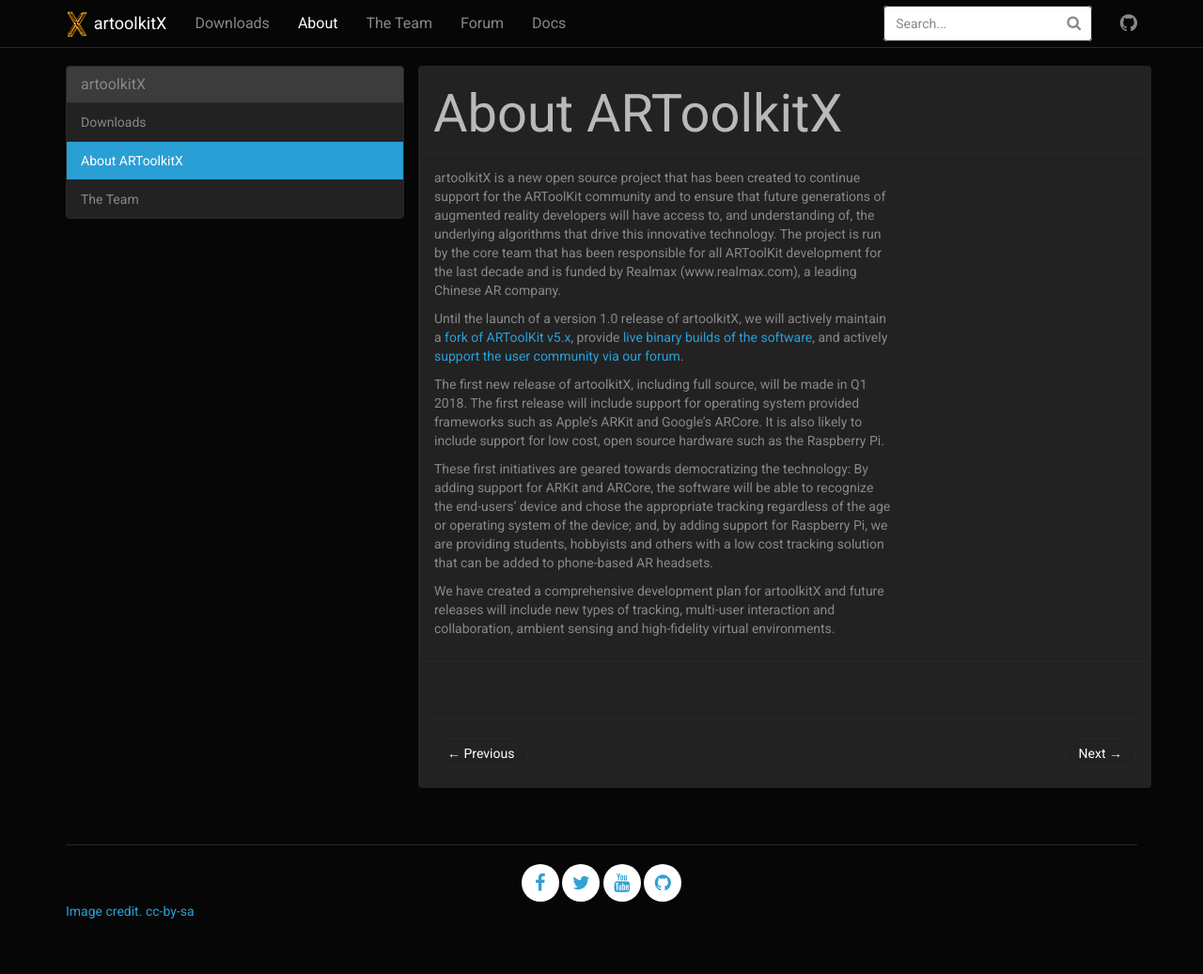
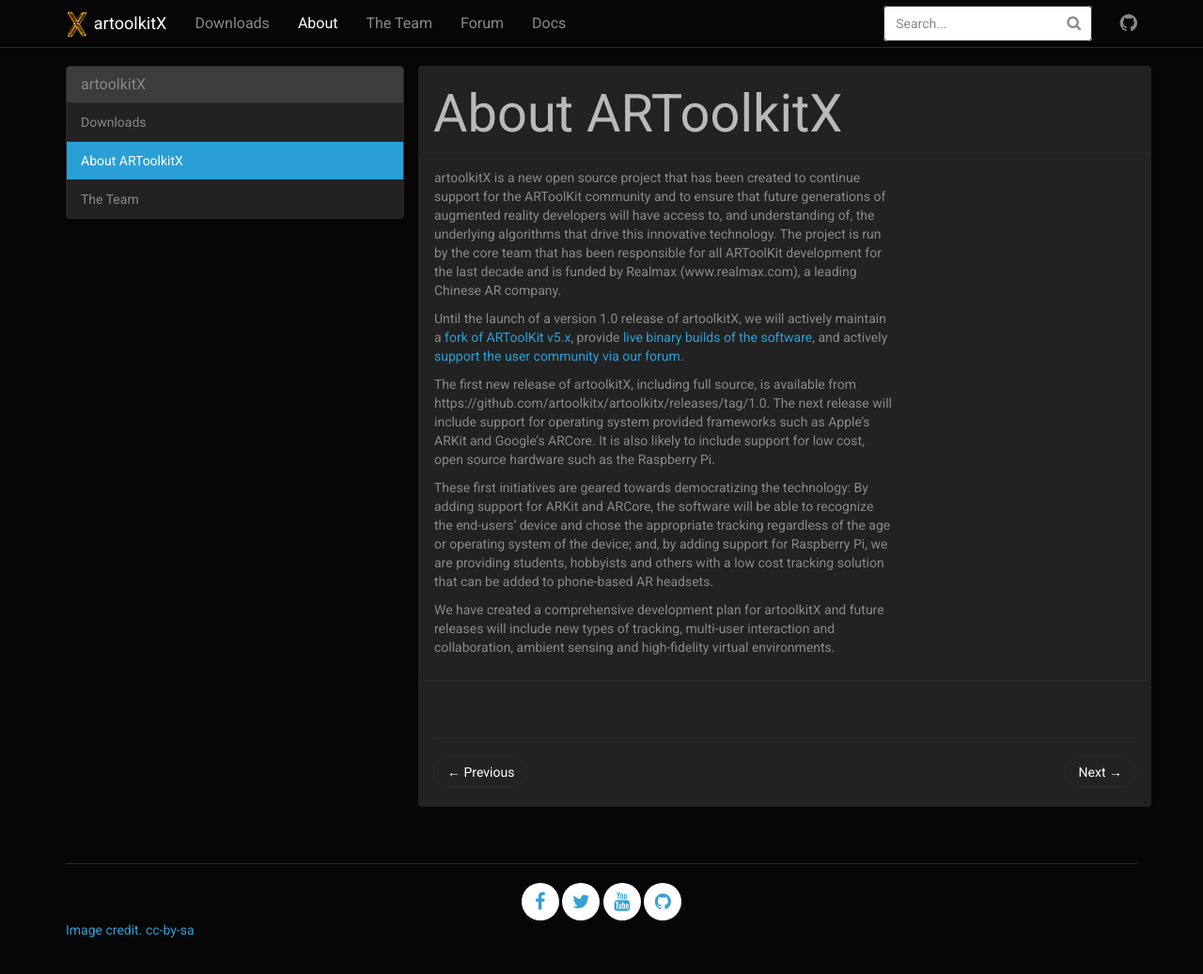
Before and after one commit to artoolkitx/artoolkitx.github.io, a Jekyll site: the page built from _docs/about.md, in a window 1280 px wide and 1056 px high. Shown: the top 1037 px of the window at 94% size. Built offline with Jekyll 4.4.1, drawn with Linux system fonts in a browser that asks for light colours; nearby versions of some CDN libraries.

Commit message:
Changed about to link to the release

```diff
--- a/_docs/about.md
+++ b/_docs/about.md
@@ -14,7 +14,7 @@
         Until the launch of a version 1.0 release of artoolkitX, we will actively maintain a <a href="https://github.com/artoolkitx/artoolkit5" target="_blank">fork of ARToolKit v5.x</a>, provide <a href="http://www.artoolkitx.org/docs/downloads">live binary builds of the software</a>, and actively <a href="http://forums.artoolkitx.org" target="_blank">support the user community via our forum</a>.
          </p>
         <p>
-        The first new release of artoolkitX, including full source, will be made in Q1 2018. The first release will include support for operating system provided frameworks such as Apple’s ARKit and Google’s ARCore. It is also likely to include support for low cost, open source hardware such as the Raspberry Pi.
+        The first new release of artoolkitX, including full source, is available from https://github.com/artoolkitx/artoolkitx/releases/tag/1.0. The next release will include support for operating system provided frameworks such as Apple’s ARKit and Google’s ARCore. It is also likely to include support for low cost, open source hardware such as the Raspberry Pi.
         </p>
         <p>
         These first initiatives are geared towards democratizing the technology: By adding support for ARKit and ARCore, the software will be able to recognize the end-users’ device and chose the appropriate tracking regardless of the age or operating system of the device; and, by adding support for Raspberry Pi, we are providing students, hobbyists and others with a low cost tracking solution that can be added to phone-based AR headsets.
```
